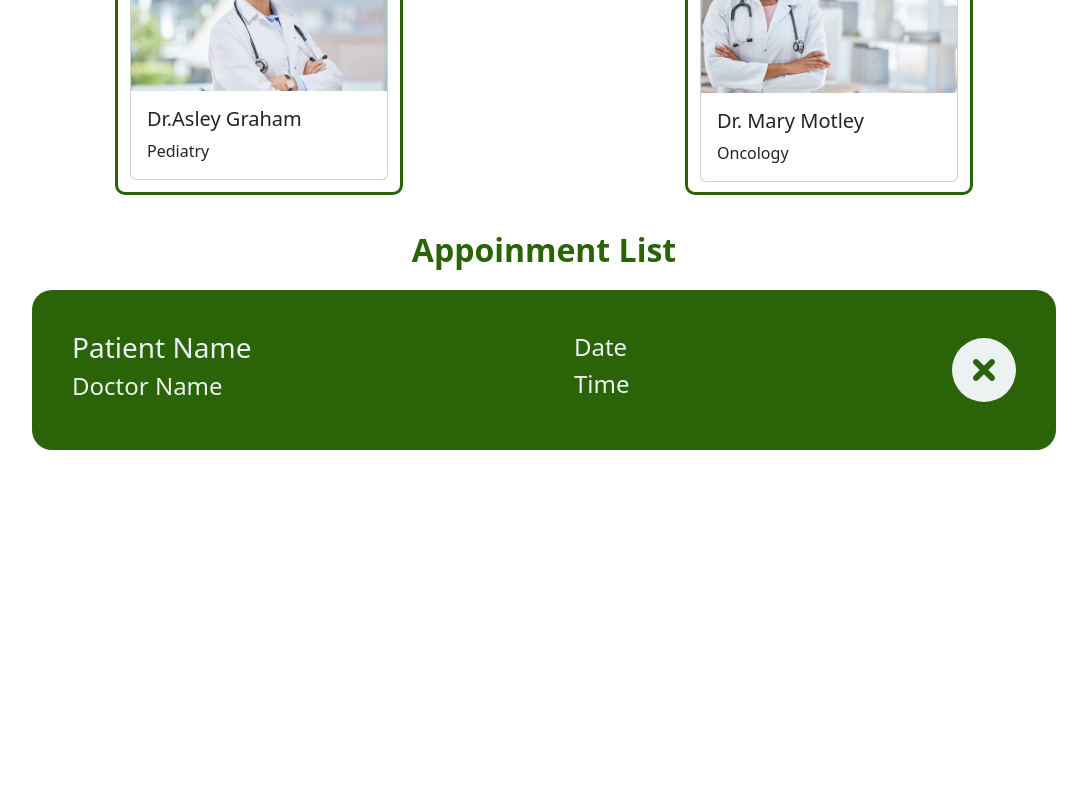
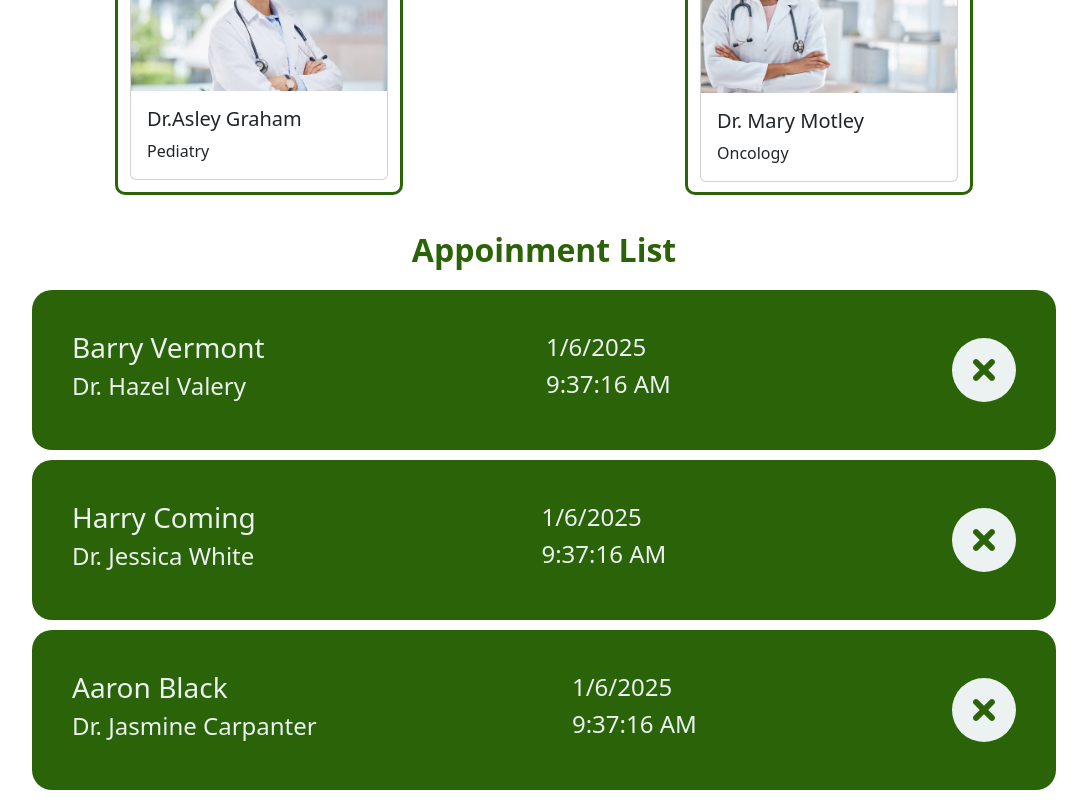
Before and after one commit to Celal-Dzelal/appointment-app, a React (Create React App) app: page / in a window 1280 px wide. Shown: the part 938-1738 px from the top of the page, without its empty margins (96-1183 px from the left). Before the commit the page ends 1398 px from the top, so only its background shows below. Built offline with nearby package versions, Linux system fonts and the light colour scheme.

Commit message:
Appointment func completed

```diff
--- a/src/App.js
+++ b/src/App.js
@@ -2,13 +2,21 @@ import "./App.scss";
 import Appoinment from "./components/Appoinment/Appoinment";
 import DoctorContainer from "./components/Doctors/DoctorContainer";
 import Header from "./components/Header/Header";
+import { appointmentData } from "./helpers/data";
+import React, { useState } from "react";
 
 function App() {
+  const [appointments, setAppointments] = useState(appointmentData);
   return (
     <div>
       <Header />
-      <DoctorContainer />
-      <Appoinment />
+
+      <DoctorContainer setAppointments={setAppointments} />
+
+      <Appoinment
+        appointments={appointments}
+        setAppointments={setAppointments}
+      />
     </div>
   );
 }
--- a/src/components/Appoinment/Appoinment.jsx
+++ b/src/components/Appoinment/Appoinment.jsx
@@ -1,25 +1,38 @@
-import React from "react";
 import AppoinmentStyle from "./Appoinment.module.scss";
 import { FontAwesomeIcon } from "@fortawesome/react-fontawesome";
 import { faCircleXmark } from "@fortawesome/free-solid-svg-icons";
 
-function Appoinment() {
+function Appoinment({ appointments, setAppointments }) {
+  const handleDelete = (id) => {
+    const updatedAppointments = appointments.filter(
+      (appointment) => appointment.id !== id
+    );
+    setAppointments(updatedAppointments);
+  };
+
   return (
     <>
       <h2 className={AppoinmentStyle.mainTitle}>Appoinment List</h2>
-      <div className={AppoinmentStyle.container}>
+      <div>
+        {appointments.map((appointment) => (
+          <div key={appointment.id} className={AppoinmentStyle.container}>
             <div className={AppoinmentStyle.namesTitle}>
-          <h3>Patient Name</h3>
-          <h4>Doctor Name</h4>
+              <h3>{appointment.patient}</h3>
+              <h4>{appointment.doctor}</h4>
             </div>
+
             <div className={AppoinmentStyle.dateTime}>
-          <h4>Date</h4>
-          <h4>Time</h4>
+              <h4>{new Date(appointment.day).toLocaleDateString()}</h4>
+              <h4>{new Date(appointment.day).toLocaleTimeString()}</h4>
             </div>
+
             <FontAwesomeIcon
               icon={faCircleXmark}
               className={AppoinmentStyle.icon}
+              onClick={() => handleDelete(appointment.id)}
             />
+          </div>
+        ))}
       </div>
     </>
   );
--- a/src/components/Doctors/DoctorContainer.jsx
+++ b/src/components/Doctors/DoctorContainer.jsx
@@ -4,14 +4,34 @@ import { doctorData } from "../../helpers/data";
 import { Container, Row, Button, Modal, Form } from "react-bootstrap";
 import ContainerStyle from "./DoctorContainer.module.scss";
 
-function DoctorContainer() {
+function DoctorContainer({ setAppointments }) {
   const [select, setSelect] = useState(null);
+  const [patientName, setPatientName] = useState("");
+  const [appointmentDate, setAppointmentDate] = useState("");
+
   const handleSelect = (doctor) => {
     setSelect(doctor);
   };
+
   const closeModal = () => {
     setSelect(null);
   };
+
+  const handleSubmit = () => {
+    const newAppointment = {
+      id: Math.random(),
+      patient: patientName,
+      day: appointmentDate,
+      doctor: select.name,
+      consulted: false,
+    };
+    setAppointments((prevAppointments) => [
+      ...prevAppointments,
+      newAppointment,
+    ]);
+    closeModal();
+  };
+
   return (
     <Container>
       <h3 className={ContainerStyle.title}>OUR DOCTORS</h3>
@@ -46,6 +66,8 @@ function DoctorContainer() {
               type="text"
               placeholder="Enter Your Name"
               className={ContainerStyle.modalForm}
+              value={patientName}
+              onChange={(e) => setPatientName(e.target.value)}
             />
             <br />
             <Form.Label className={ContainerStyle.modalText}>
@@ -54,10 +76,14 @@ function DoctorContainer() {
             <Form.Control
               type="datetime-local"
               className={ContainerStyle.modalForm}
+              value={appointmentDate}
+              onChange={(e) => setAppointmentDate(e.target.value)}
             />
           </Modal.Body>
           <Modal.Footer>
-            <Button variant="primary">Submit</Button>
+            <Button variant="primary" onClick={handleSubmit}>
+              Submit
+            </Button>
             <Button variant="secondary" onClick={closeModal}>
               Close
             </Button>
```
Lines whose indentation alone changed are shown as unchanged.
